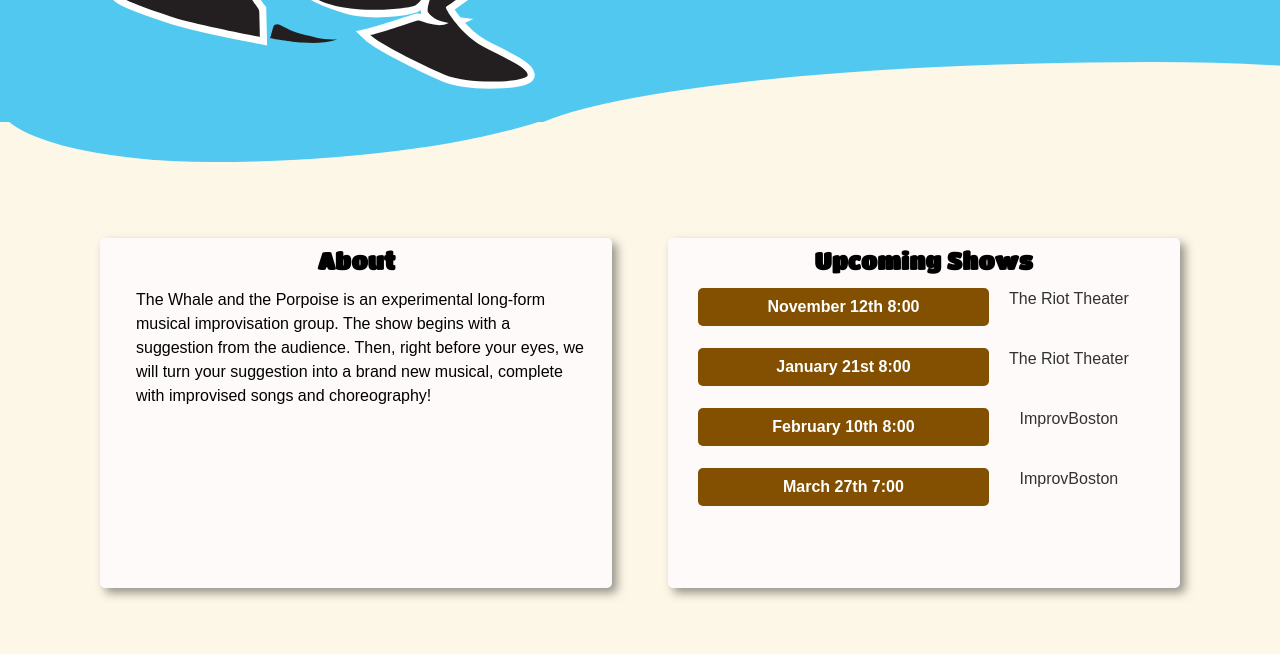
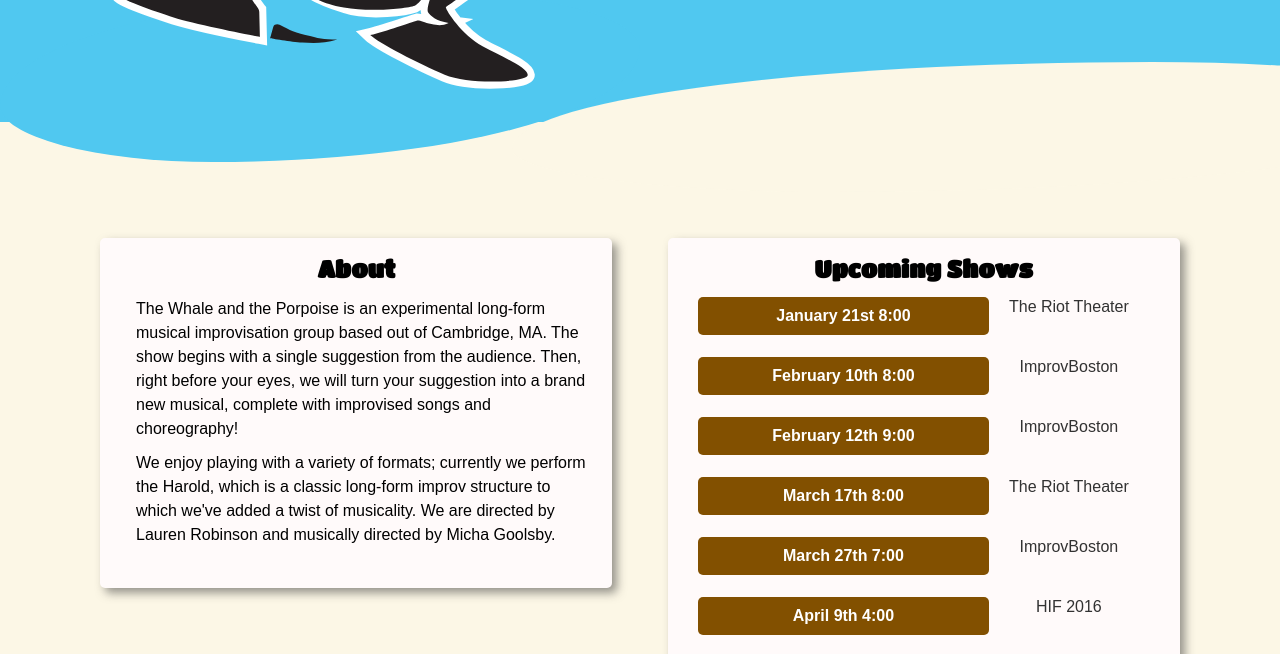
Before and after one commit to scit106/whaleandporpoise, a plain HTML site: page index.html in a window 1280 px wide. Shown: the part 278-932 px from the top of the page. Drawn offline with nearby package versions, Linux system fonts and the light colour scheme; a web font is replaced by a local one.

Commit message:
add shows through april 2016

```diff
--- a/index.html
+++ b/index.html
@@ -22,14 +22,11 @@
 			<div class="centered text-centered">
 				<div id="about" class="section-block tan-background">
 					<h2 class="title-font line-under">About</h2>
-					<p class="body-font content-text text-left">The Whale and the Porpoise is an experimental long-form musical improvisation group. The show begins with a suggestion from the audience. Then, right before your eyes, we will turn your suggestion into a brand new musical, complete with improvised songs and choreography!</p>
+					<p class="body-font content-text text-left">The Whale and the Porpoise is an experimental long-form musical improvisation group based out of Cambridge, MA. The show begins with a single suggestion from the audience. Then, right before your eyes, we will turn your suggestion into a brand new musical, complete with improvised songs and choreography!</p>
+					<p class="body-font content-text text-left">We enjoy playing with a variety of formats; currently we perform the Harold, which is a classic long-form improv structure to which we've added a twist of musicality. We are directed by Lauren Robinson and musically directed by Micha Goolsby.</p>
 				</div>
 				<div id="shows" class="section-block tan-background">
 					<h2 class="title-font line-under">Upcoming Shows</h2>
-					<div class="show">
-						<a class="show-link-button inline-block body-font" href="http://www.eventbrite.com/e/indie-night-tickets-14993009495?ref=ebtnebtckt" target="_blank">November 12th 8:00</a>
-						<a class="show-location inline-block body-font" href="https://www.google.com/maps/place/The+Riot+Theater/@42.3049437,-71.1144684,17z/data=!3m1!4b1!4m2!3m1!1s0x89e37969fd10a495:0x26274c47b81089c8" target="_blank">The Riot Theater</a>
-					</div>
 					<div class="show">
 						<a class="show-link-button inline-block body-font" href="http://www.eventbrite.com/e/indie-night-tickets-14993019525?ref=ebtnebtckt" target="_blank">January 21st 8:00</a>
 						<a class="show-location inline-block body-font" href="https://www.google.com/maps/place/The+Riot+Theater/@42.3049437,-71.1144684,17z/data=!3m1!4b1!4m2!3m1!1s0x89e37969fd10a495:0x26274c47b81089c8" target="_blank">The Riot Theater</a>
@@ -39,10 +36,29 @@
 						<a class="show-location inline-block body-font" href="https://www.google.com/maps/place/ImprovBoston/@42.366081,-71.103316,17z/data=!3m1!4b1!4m2!3m1!1s0x89e3775160315d8b:0xd66f508808c67566" target="_blank">ImprovBoston</a>
 					</div>
 					<div class="show">
+						<a class="show-link-button inline-block body-font" href="http://www.eventbrite.com/e/cagematch-tickets-19934436436" target="_blank">February 12th 9:00</a>
+						<a class="show-location inline-block body-font" href="https://www.google.com/maps/place/ImprovBoston/@42.366081,-71.103316,17z/data=!3m1!4b1!4m2!3m1!1s0x89e3775160315d8b:0xd66f508808c67566" target="_blank">ImprovBoston</a>
+					</div>
+					<div class="show">
+						<a class="show-link-button inline-block body-font" href="http://www.theriottheater.com/indie-night.html" target="_blank">March 17th 8:00</a>
+						<a class="show-location inline-block body-font" href="https://www.google.com/maps/place/The+Riot+Theater/@42.3049437,-71.1144684,17z/data=!3m1!4b1!4m2!3m1!1s0x89e37969fd10a495:0x26274c47b81089c8" target="_blank">The Riot Theater</a>
+					</div>
+					<div class="show">
 						<a class="show-link-button inline-block body-font" href="http://www.improvboston.com/shows/jam" target="_blank">March 27th 7:00</a>
 						<a class="show-location inline-block body-font" href="https://www.google.com/maps/place/ImprovBoston/@42.366081,-71.103316,17z/data=!3m1!4b1!4m2!3m1!1s0x89e3775160315d8b:0xd66f508808c67566" target="_blank">ImprovBoston</a>
 					</div>
+					<div class="show">
+						<a class="show-link-button inline-block body-font" href="http://www.hartfordimprov.com/festival/" target="_blank">April 9th 4:00</a>
+						<a class="show-location inline-block body-font" href="https://www.google.com/maps/place/39+Front+St,+Hartford,+CT+06103/@41.7625887,-72.6728416,17z/data=!3m1!4b1!4m2!3m1!1s0x89e6537a7a7a3253:0xf7268610f1e429c9" target="_blank">HIF 2016</a>
+					</div>
+					<div class="show">
+						<a class="show-link-button inline-block body-font" href="http://www.theriottheater.com/indie-night.html" target="_blank">April 14th 8:00</a>
+						<a class="show-location inline-block body-font" href="https://www.google.com/maps/place/The+Riot+Theater/@42.3049437,-71.1144684,17z/data=!3m1!4b1!4m2!3m1!1s0x89e37969fd10a495:0x26274c47b81089c8" target="_blank">The Riot Theater</a>
+					</div>
 				</div>
+				<!-- <div id="bios" class="section-block tan-background">
+					<h2 class="title-font line-under">Our Cast</h2>
+				</div> -->
 			</div>
 		</div>
 		<div id="footer" class="grey-background">
--- a/style.css
+++ b/style.css
@@ -72,7 +72,7 @@ a {
 }
 
 .section-block {
-	padding: 0% 2%;
+	padding: 1% 2%;
 	margin: 2%;
 	width: 40%;
 	min-height: 350px;
@@ -86,7 +86,7 @@ a {
 }
 
 .section-block h2 {
-	margin-top: 2%;
+	margin-top: 1%;
 	margin-bottom: 1%;
 }
 
```
